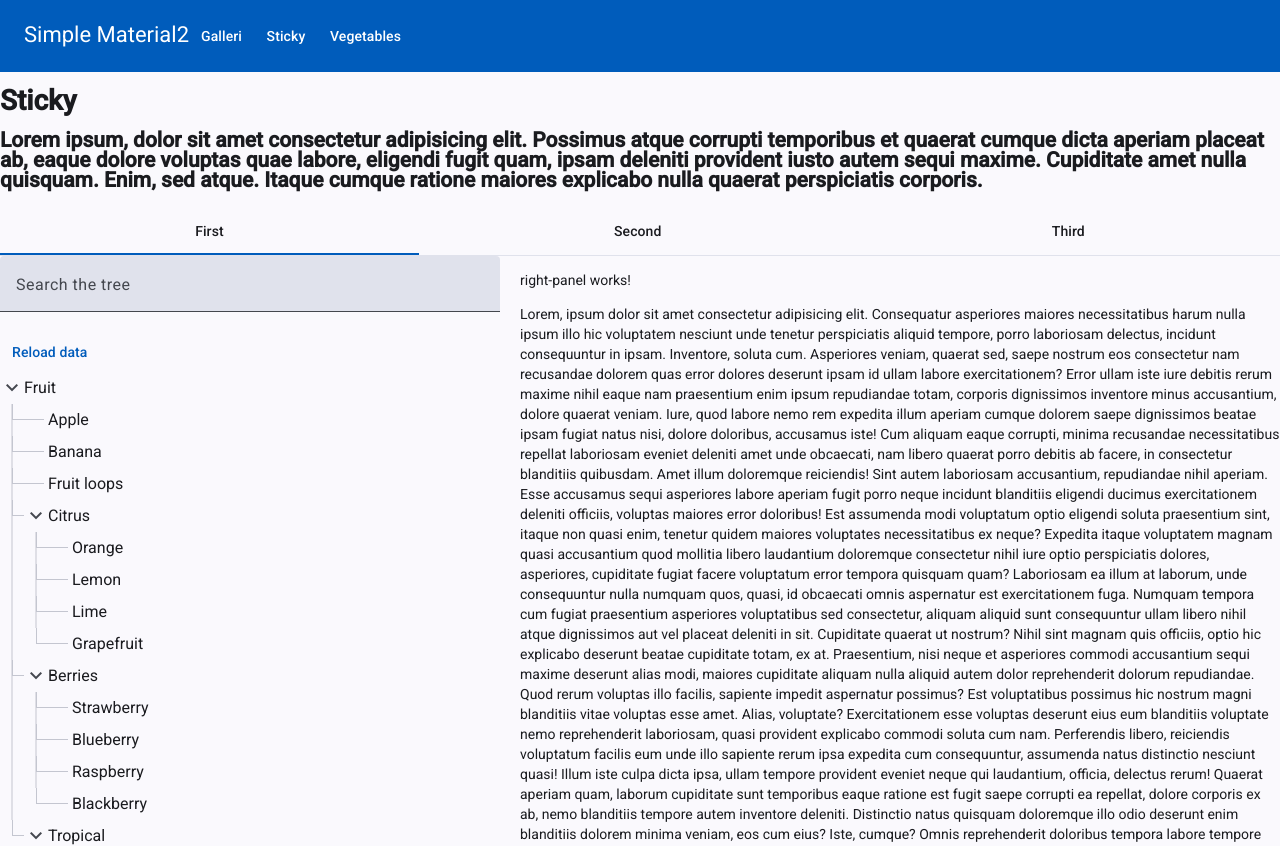
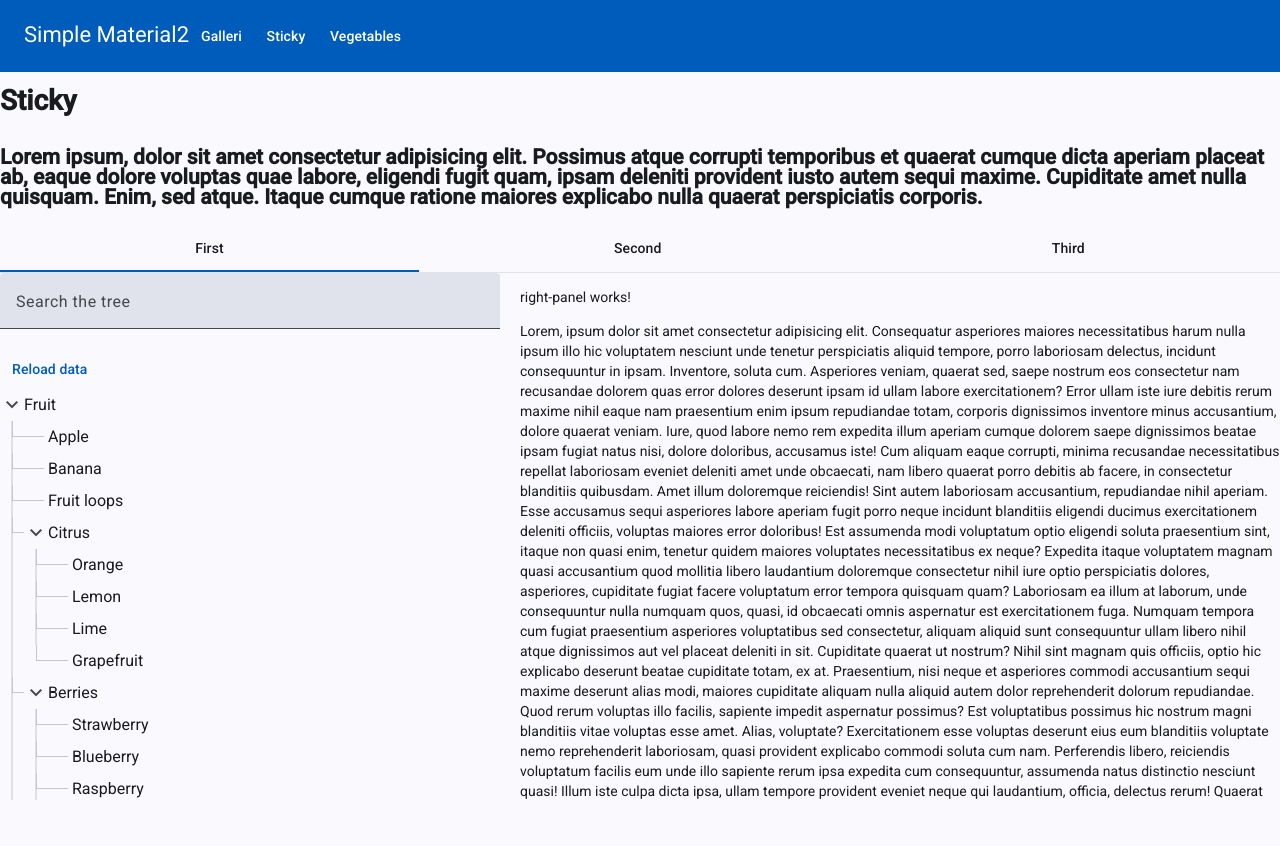
Before and after one commit to Edminsson/tree-guide, an Angular app: page /sticky in a window 1280 px wide. Shown: the top 846 px of the page. After the commit the page ends 800 px from the top, so only its background shows below. Built offline with nearby package versions, Linux system fonts and the light colour scheme.

Commit message:
Tree fixed height

```diff
--- a/src/app/sticky/sticky.scss
+++ b/src/app/sticky/sticky.scss
@@ -1,5 +1,60 @@
+// The page fills the viewport: header, headings and tab bar take their natural height and the
+// active tab gets the rest. The tab body is the scroll container for the right column, while
+// .left sticks to its top and is exactly as tall as it, so the search box and the tree always
+// stay fully visible. The tree scrolls on its own. Everything follows window resizes.
+:host {
+    display: flex;
+    flex-direction: column;
+    height: 100dvh;
+    overflow: hidden;
+}
+
+app-header,
+h1,
+h2 {
+    flex: none;
+}
+
+mat-tab-group {
+    flex: 1;
+    min-height: 0;
+}
+
+// Material's tab internals: let the body fill the group, and make the scrolling content a size
+// container so .left can use its height (100cqh).
+:host ::ng-deep {
+    .mat-mdc-tab-body-wrapper {
+        flex: 1;
+        min-height: 0;
+    }
+
+    .mat-mdc-tab-body-content {
+        container-type: size;
+    }
+}
+
 .container {
     display: grid;
     grid-template-columns: 500px 1fr;
+    align-items: start;
     gap: 20px;
 }
+
+.left {
+    position: sticky;
+    top: 0;
+    height: 100cqh;
+    display: flex;
+    flex-direction: column;
+}
+
+app-tree-search {
+    flex: none;
+}
+
+app-tree-custom {
+    display: block;
+    flex: 1;
+    min-height: 0;
+    overflow-y: auto;
+}
```
